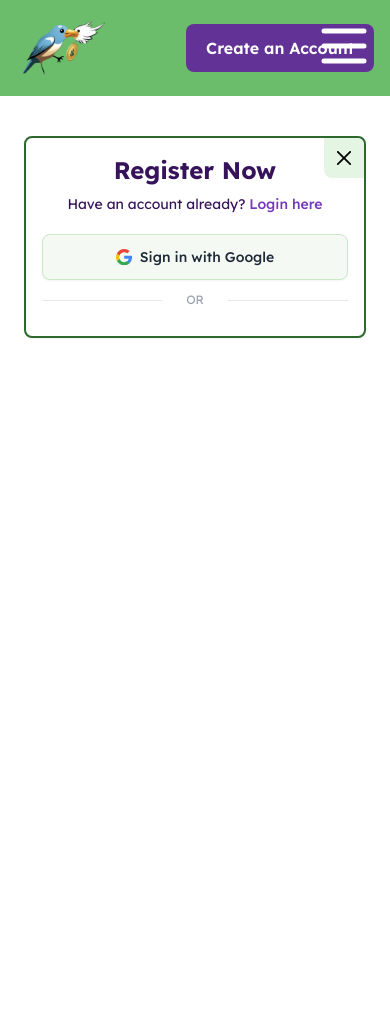
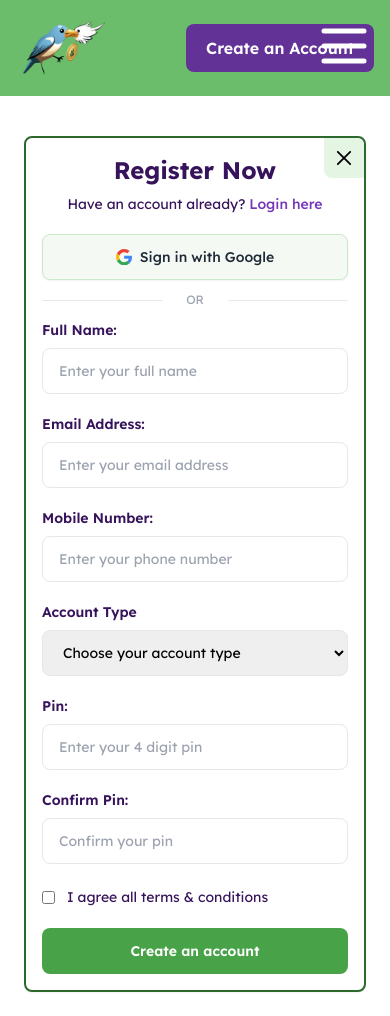
Before and after one commit to tushar-454/sparrow, a React (Vite) app: page /register in a window 390 px wide. Before the commit the page ends 940 px from the top, so only its background shows below. Built offline with nearby package versions, Linux system fonts and the light colour scheme.

Commit message:
Add UI components Button, Checkbox, Select, Input, InputFile and Create register page with responsiveness

```diff
--- /dev/null
+++ b/src/Components/UI/Button.jsx
@@ -0,0 +1,17 @@
+import PropTypes from 'prop-types';
+const Button = ({ children, ...rest }) => {
+  return (
+    <div>
+      <button
+        {...rest}
+        className='inline-flex w-full items-center justify-center gap-x-2 rounded-lg border border-transparent bg-apple-500 px-4 py-3 text-sm font-semibold text-white transition-all hover:bg-apple-600 active:bg-apple-700 disabled:cursor-not-allowed disabled:bg-apple-200 disabled:text-apple-700'
+      >
+        {children}
+      </button>
+    </div>
+  );
+};
+Button.propTypes = {
+  children: PropTypes.node.isRequired,
+};
+export default Button;
--- /dev/null
+++ b/src/Components/UI/Checkbox.jsx
@@ -0,0 +1,27 @@
+import PropTypes from 'prop-types';
+
+const Checkbox = ({ displayName, id, register, ...rest }) => {
+  return (
+    <div className='flex items-center'>
+      <div className='flex'>
+        <input
+          {...rest}
+          {...register}
+          id={id}
+          className='pointer-events-none mt-0.5 shrink-0 rounded border-jagger-200 accent-apple-500'
+        />
+      </div>
+      <div className='ms-3'>
+        <label htmlFor={id} className='text-sm text-jagger-950'>
+          {displayName}
+        </label>
+      </div>
+    </div>
+  );
+};
+Checkbox.propTypes = {
+  displayName: PropTypes.string.isRequired,
+  id: PropTypes.string.isRequired,
+  register: PropTypes.object.isRequired,
+};
+export default Checkbox;
--- /dev/null
+++ b/src/Components/UI/Input.jsx
@@ -0,0 +1,59 @@
+import PropTypes from 'prop-types';
+import { MdError } from 'react-icons/md';
+import { Link } from 'react-router-dom';
+
+const Input = ({
+  displayName,
+  id,
+  isGroup = false,
+  error,
+  register,
+  ...rest
+}) => {
+  return (
+    <div>
+      <div className='flex items-center justify-between'>
+        <label
+          htmlFor={id}
+          className='mb-2 block text-sm font-semibold text-jagger-950'
+        >
+          {displayName}
+        </label>
+        {isGroup && (
+          <Link
+            className='mb-2 text-sm font-medium text-jagger-600 decoration-2 hover:underline'
+            to={''}
+          >
+            Forgot Pin?
+          </Link>
+        )}
+      </div>
+      <div className='relative'>
+        <input
+          {...rest}
+          {...register}
+          id={id}
+          className='block w-full rounded-lg border border-gray-200 px-4 py-3 text-sm outline-none transition-all focus:border-apple-500 focus:bg-apple-50'
+        />
+        {error && (
+          <div className='pointer-events-none absolute inset-y-0 end-0 flex items-center pe-3'>
+            <MdError className='text-2xl text-red-500' />
+          </div>
+        )}
+      </div>
+      {error && (
+        <p className='mt-2 text-xs text-red-600' id='password-error'>
+          {error}
+        </p>
+      )}
+    </div>
+  );
+};
+Input.propTypes = {
+  displayName: PropTypes.string.isRequired,
+  id: PropTypes.string.isRequired,
+  register: PropTypes.object.isRequired,
+  isGroup: PropTypes.bool,
+  error: PropTypes.string,
+};
+export default Input;
--- /dev/null
+++ b/src/Components/UI/InputFile.jsx
@@ -0,0 +1,42 @@
+import PropTypes from 'prop-types';
+import { MdError } from 'react-icons/md';
+
+const InputFile = ({ displayName, id, error, register, ...rest }) => {
+  return (
+    <div>
+      <div className='flex items-center justify-between'>
+        <label
+          htmlFor={id}
+          className='focus:border-sun-500 focus:ring-sun-500 mb-2 block w-full cursor-pointer rounded-lg border border-gray-200 px-4 py-3 text-center text-sm outline-none disabled:pointer-events-none disabled:opacity-50 dark:border-gray-700 dark:bg-slate-900 dark:text-white dark:focus:ring-gray-600'
+        >
+          {displayName}
+        </label>
+      </div>
+      <div className='relative'>
+        <input
+          {...rest}
+          {...register}
+          id={id}
+          className='focus:border-sun-500 focus:ring-sun-500 hidden w-full rounded-lg border border-gray-200 px-4 py-3 text-sm outline-none disabled:pointer-events-none disabled:opacity-50 dark:border-gray-700 dark:bg-slate-900 dark:text-gray-400 dark:focus:ring-gray-600'
+        />
+        {error && (
+          <div className='pointer-events-none absolute inset-y-0 end-0 flex items-center pe-3'>
+            <MdError className='text-2xl text-red-500' />
+          </div>
+        )}
+      </div>
+      {error && (
+        <p className='mt-2 text-xs text-red-600' id='password-error'>
+          {error}
+        </p>
+      )}
+    </div>
+  );
+};
+InputFile.propTypes = {
+  displayName: PropTypes.string.isRequired,
+  id: PropTypes.string.isRequired,
+  register: PropTypes.object.isRequired,
+  error: PropTypes.string,
+};
+export default InputFile;
--- /dev/null
+++ b/src/Components/UI/Select.jsx
@@ -0,0 +1,37 @@
+import PropTypes from 'prop-types';
+
+const Select = ({ label, id, register, error, children, ...rest }) => {
+  return (
+    <div className='w-full'>
+      <label
+        htmlFor={id}
+        className='mb-2 block text-sm font-semibold text-jagger-950'
+      >
+        {label}
+      </label>
+      <div className='relative'>
+        <select
+          {...register}
+          {...rest}
+          id={id}
+          className='block w-full rounded-lg border border-gray-200 px-4 py-3 text-sm outline-none transition-all focus:border-apple-500 focus:bg-apple-50'
+        >
+          {children}
+        </select>
+      </div>
+      {error && (
+        <p className='mt-2 text-xs text-red-600' id='password-error'>
+          {error}
+        </p>
+      )}
+    </div>
+  );
+};
+Select.propTypes = {
+  label: PropTypes.string.isRequired,
+  id: PropTypes.string.isRequired,
+  register: PropTypes.object.isRequired,
+  error: PropTypes.string,
+  children: PropTypes.node.isRequired,
+};
+export default Select;
--- a/src/Page/Register.jsx
+++ b/src/Page/Register.jsx
@@ -1,6 +1,10 @@
 import { RxCross2 } from 'react-icons/rx';
 import { Link } from 'react-router-dom';
 import LoginwithGoogle from '../Components/Shared/LoginwithGoogle';
+import Button from '../Components/UI/Button';
+import Checkbox from '../Components/UI/Checkbox';
+import Input from '../Components/UI/Input';
+import Select from '../Components/UI/Select';
 
 const Register = () => {
   return (
@@ -34,6 +38,55 @@ const Register = () => {
                 Or
               </div>
             </div>
+            {/* Register form will be here */}
+            <form className='space-y-5'>
+              <Input
+                displayName='Full Name:'
+                type='text'
+                id={'name'}
+                name='name'
+                placeholder={'Enter your full name'}
+              />
+              <Input
+                displayName='Email Address:'
+                type='email'
+                id={'email'}
+                name='email'
+                placeholder={'Enter your email address'}
+              />
+              <Input
+                displayName='Mobile Number:'
+                type='tel'
+                id={'phone'}
+                name='phone'
+                placeholder={'Enter your phone number'}
+              />
+              <Select label={'Account Type'} id={'accountType'}>
+                <option value=''>Choose your account type</option>
+                <option value='Customer'>Customer</option>
+                <option value='Agent'>Agent</option>
+              </Select>
+              <Input
+                displayName='Pin:'
+                type='password'
+                id={'pin'}
+                name='pin'
+                placeholder={'Enter your 4 digit pin'}
+              />
+              <Input
+                displayName='Confirm Pin:'
+                type='password'
+                id={'confirmPin'}
+                name='confirmPin'
+                placeholder={'Confirm your pin'}
+              />
+              <Checkbox
+                displayName={'I agree all terms & conditions'}
+                type='checkbox'
+                id={'terms'}
+              />
+              <Button>Create an account</Button>
+            </form>
           </div>
         </div>
       </div>
```
